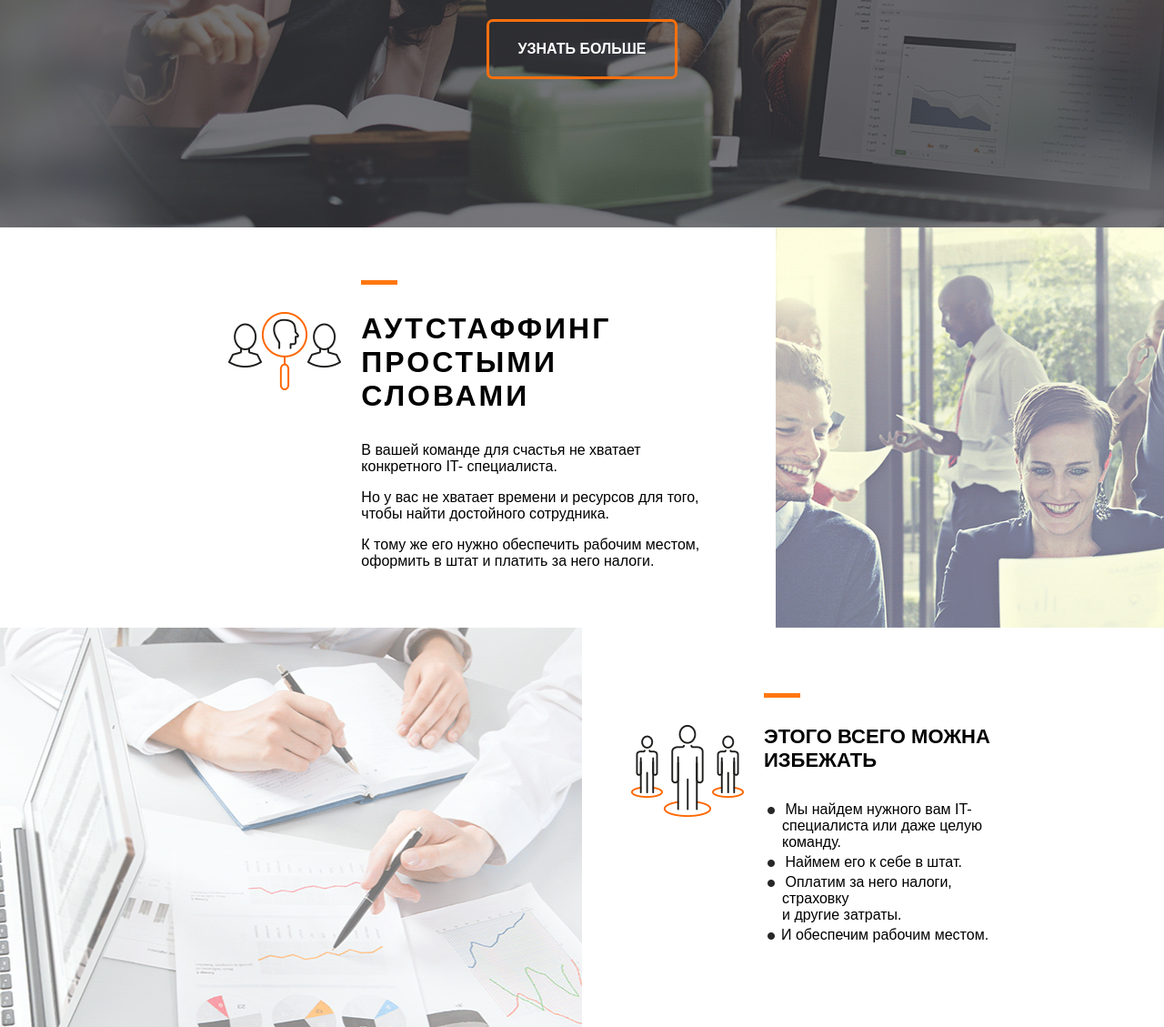
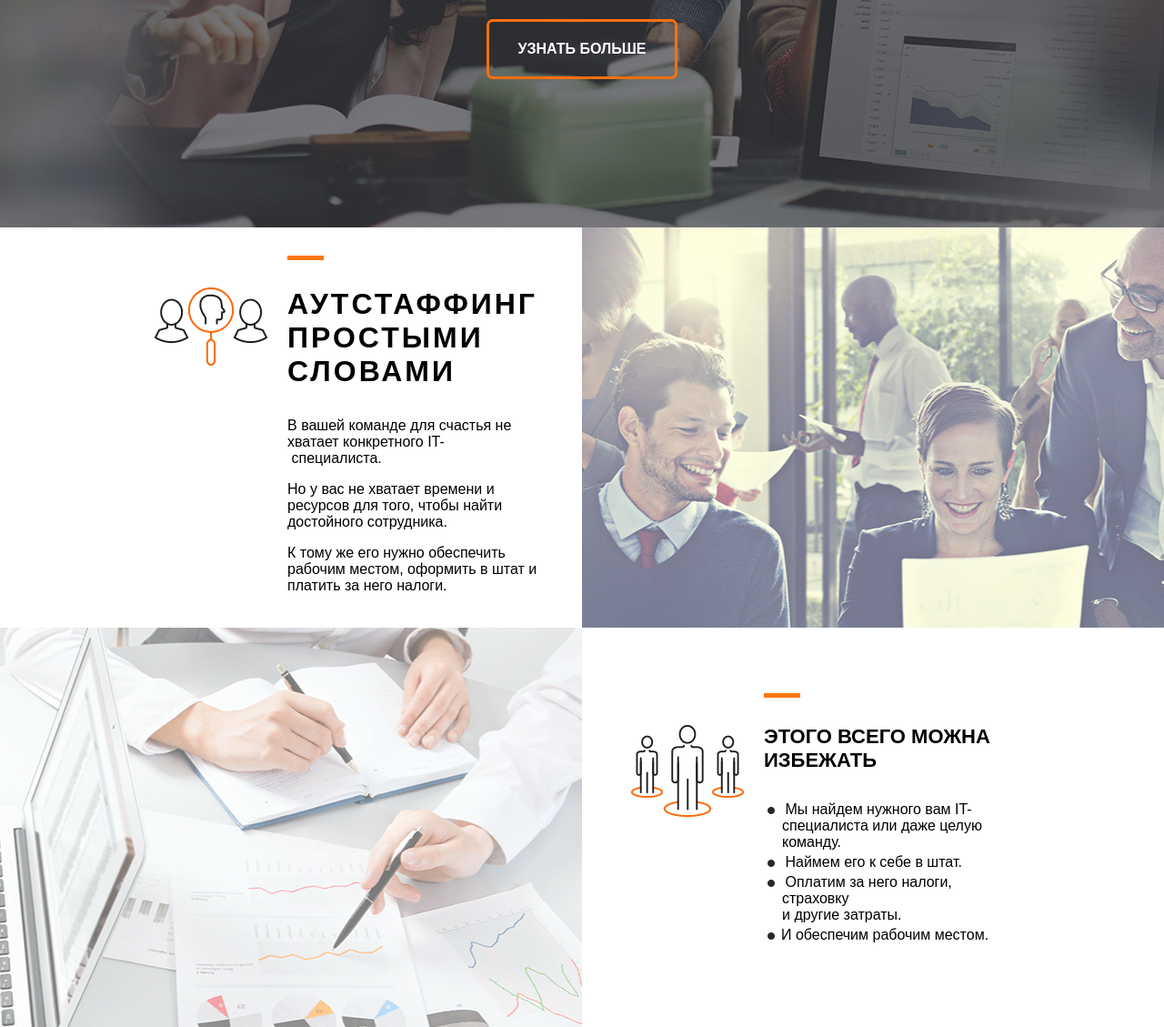
Before and after one commit to ValerCheck/dedicateteam.com, a PHP site: page / in a window 1280 px wide. Shown: the part 489-1618 px from the top of the page at 91% size. Run offline with PHP 8.4, Linux system fonts and the light colour scheme.

Commit message:
Fixes for bug on previous commit

```diff
--- a/styles/style.css
+++ b/styles/style.css
@@ -522,8 +522,6 @@ body {
 	outline: none;
 }
 
-.feat-slider
-
 .lnd.block.simple-words,
 .lnd.block.how-avoid {
 	width: 50%;
```
Also changed, not shown: images/feat-slider-controls.png (deleted).
